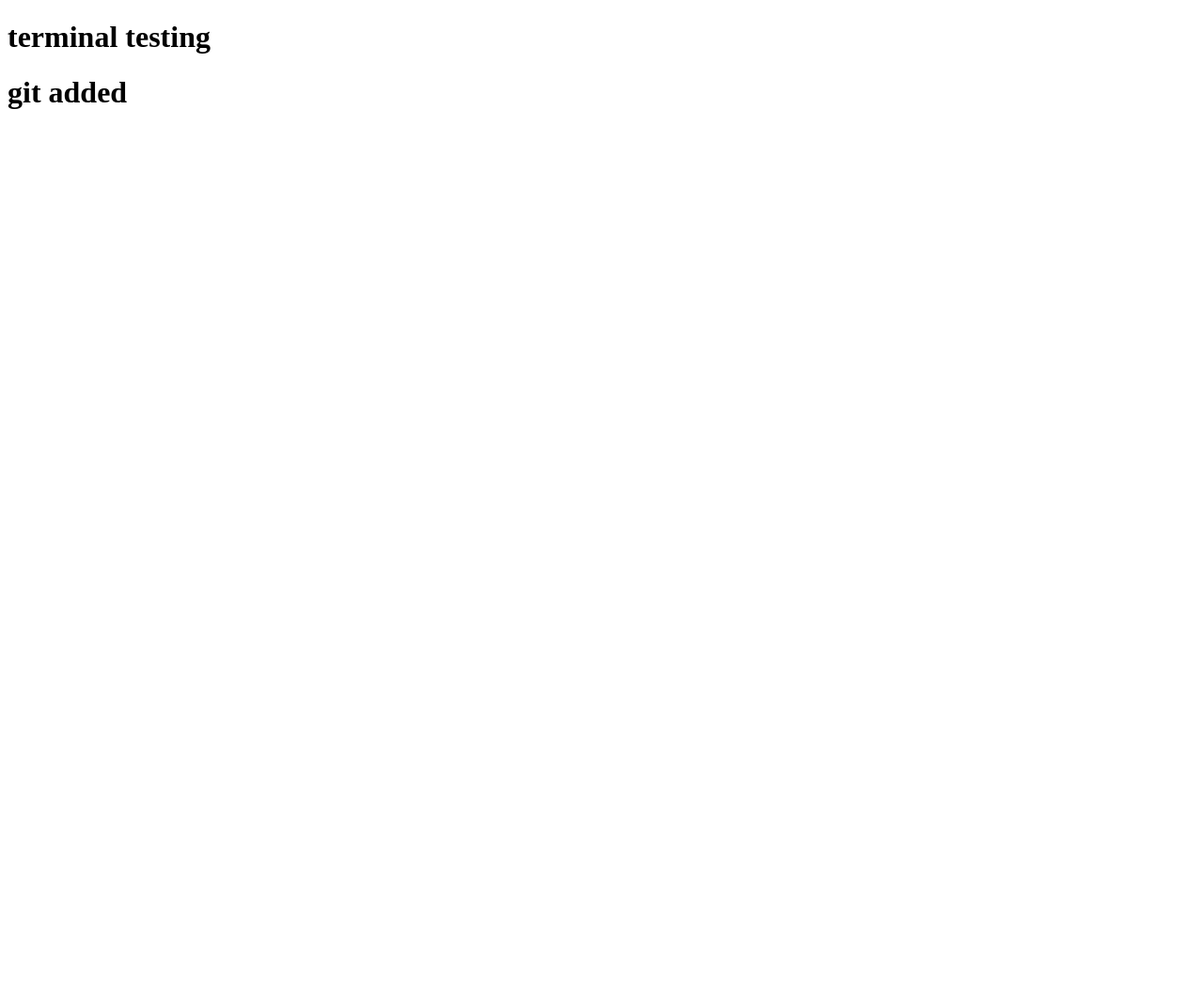
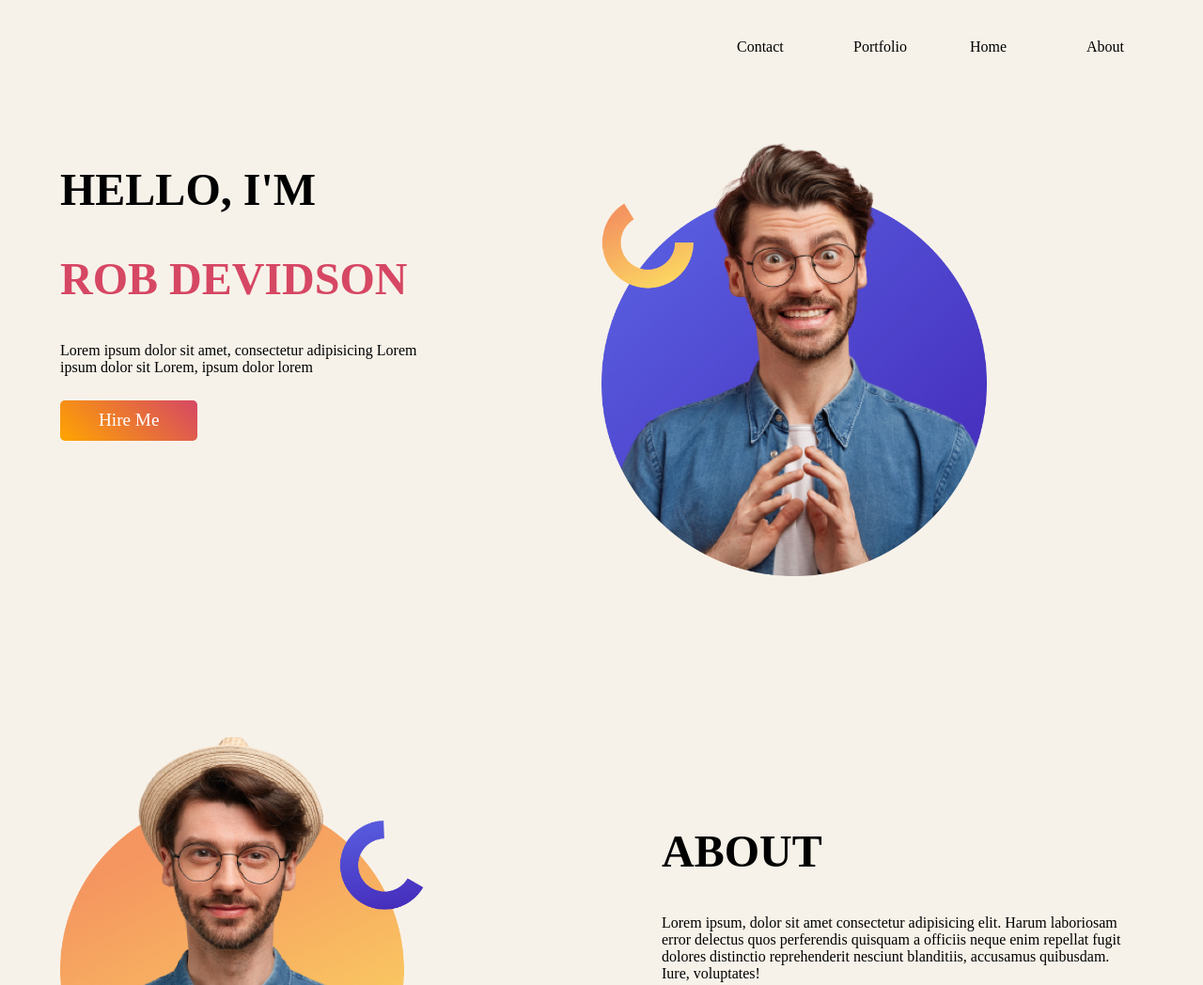
Before and after one commit to tahid02/personal-website, a plain HTML site: page index.html in a window 1280 px wide. Shown: the top 1048 px of the page at 94% size. Before the commit the page ends 800 px from the top, so only its background shows below. Drawn offline with Linux system fonts and the light colour scheme.

Commit message:
top two section

```diff
--- a/index.html
+++ b/index.html
@@ -5,9 +5,43 @@
     <meta name="viewport" content="width=device-width, initial-scale=1.0">
     <title>personal-website</title>
     <link rel="stylesheet" href="style.css">
+    <script src="https://kit.fontawesome.com/23ef9d4092.js"></script>
 </head>
 <body>
-    <h1>terminal testing</h1>
-    <h1>git added</h1>
+    <section class="navbar">
+        <ul>
+            <li class="menu"><a href="#">About</a></li>
+            <li class="menu"><a href="#">Home</a></li>
+            <li class="menu"><a href="#">Portfolio</a></li>
+            <li class="menu"><a href="#"> Contact</a></li>
+        </ul>
+    </section>
+
+    <section class="top-banner">
+        <div class="half-width">
+            <h1>hello, i'm </h1>
+            <h1><span>rob devidson</span> </h1>
+            <p>Lorem ipsum dolor sit amet, consectetur adipisicing Lorem <br> ipsum dolor sit Lorem, ipsum dolor lorem </p>
+            <a href="#" target="_blank" class="link-button">Hire Me</a>
+        </div>
+        <div class="half-width">
+            <img src="images/do not use this pic.png" alt="image one">
+        </div>
+
+    </section>
+
+
+    <section class="second-banner">
+        <div class="half-width">
+            <img src="images/do not use this pic2.png" alt="image two">
+        </div>
+
+        <div class="half-width about">
+            <h1>About</h1>
+            <p>Lorem ipsum, dolor sit amet consectetur adipisicing elit. Harum laboriosam <br> error delectus quos perferendis quisquam a officiis neque enim repellat fugit <br> dolores distinctio reprehenderit nesciunt blanditiis, accusamus quibusdam. <br> Iure, voluptates!</p>
+            <a href="#" target="_blank" class="link-button">Download CV</a>
+            <!-- <i class="fa fa-download"></i> -->
+        </div>
+    </section>
 </body>
 </html>
--- a/style.css
+++ b/style.css
@@ -0,0 +1,87 @@
+/* *{
+    margin: 0;
+    padding: 0;
+} */
+
+body{
+    /* position: relative; */
+    width: 100%;
+    height: 100vh;
+    margin: 0;
+    background-color:rgb(247, 242, 233);
+}
+h1 {
+    font-size: 3em;
+    text-transform: uppercase;
+}
+p{
+    word-wrap: break-word;
+}
+.navbar{
+    /* position: absolute; */
+    width: 100%;
+    height: 10%;
+}
+/* .navbar ul{
+    position: absolute;
+    width: 100%;
+    height: 100%;
+    text-decoration: white;
+} */
+.navbar ul li{
+    display: inline;
+}
+.navbar ul li a{
+    text-decoration: none;
+    list-style: none;
+    float: right;
+    width: 10%;
+    margin-top: 2%;
+    color: black;
+}
+.top-banner{
+    /* position: absolute; */
+    width: 100%;
+    height: 80%;
+    top: 13%;
+    margin-top: 3%;
+}
+ .half-width{
+    width: 40%;
+    margin-left: 5%;
+    float: left;
+    height: 100%;
+
+}
+
+.half-width img{
+    width: 80%;
+    margin-top: -12%;
+    /* margin-left: 5%; */
+}
+span{
+    color: rgb(214, 71, 100);
+}
+.link-button{
+    display: inline-block;
+    margin-top: 2%;
+    font-size: 1.2em;
+    padding: 2% 8% ;
+    background-image: linear-gradient(45deg,orange,rgb(214, 71, 100));
+    border-radius: 5px;
+    text-decoration: none;
+    color: white;
+}
+
+
+
+/* second section styling */
+.about{
+    margin-top:5%;
+    margin-left: 10%;
+}
+/* i .fa{
+    color: white;
+    font-size: .5em;
+   padding-left: -8%;
+} */
```
Also changed, not shown: images/Group 33059.png (renamed from icons/Group 33059.png), images/do not use this pic.png (added), images/do not use this pic2.png (added), images/image 4.png (added), images/image 5.png (added), images/image 6.png (renamed from icons/image 6.png), images/image 7.png (renamed from icons/image 7.png), images/image 8.png (added).
